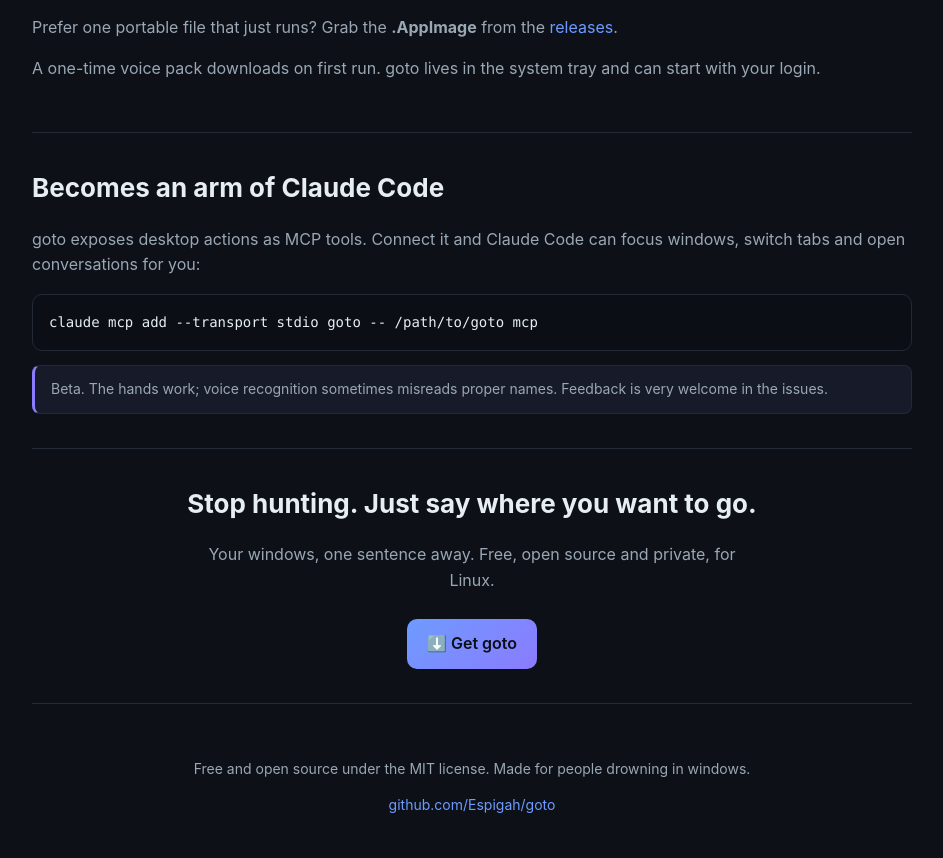
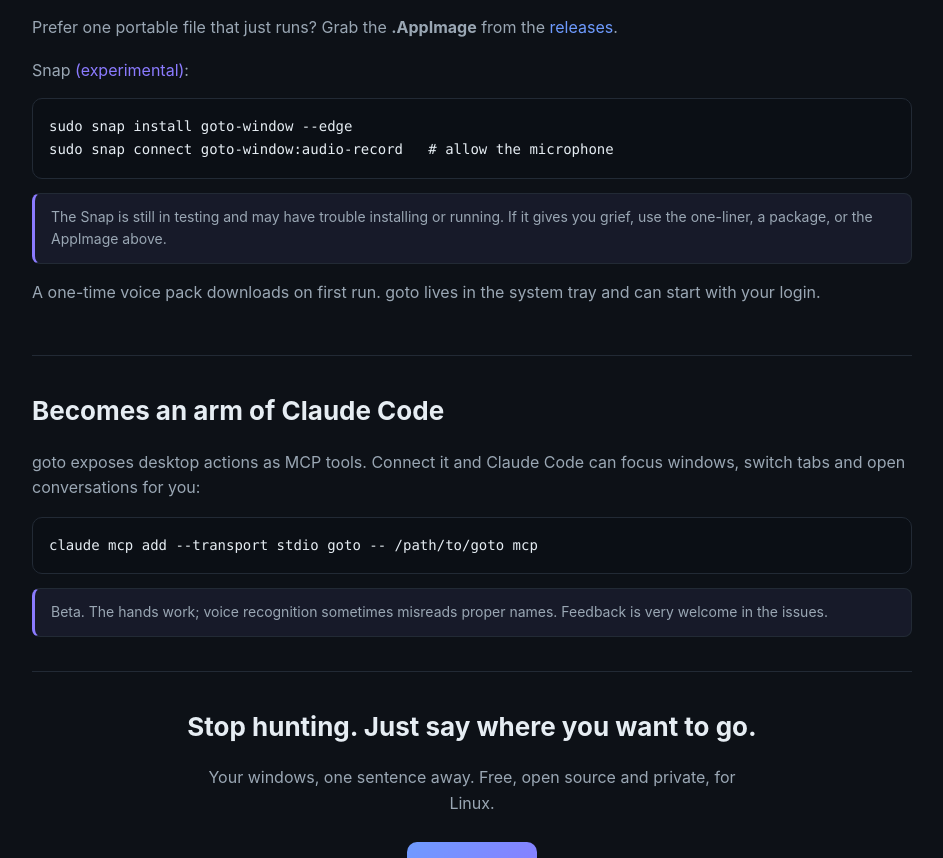
Before and after one commit to Espigah/goto, a plain HTML site: page site/index.html in a window 1280 px wide. Shown: the part 1909-2767 px from the top of the page, without its empty margins (168-1111 px from the left). Drawn offline with Linux system fonts and the light colour scheme.

Commit message:
Landing: add Snap install command (edge) with an experimental warning
snap install goto-window --edge + audio-record connect, plus a note that
the Snap is still in testing and may have install/run issues, pointing to
the one-liner/package/AppImage as alternatives.

```diff
--- a/site/index.html
+++ b/site/index.html
@@ -115,6 +115,10 @@
 # Portable (tar.gz)
 tar xzf goto_&lt;version&gt;_linux_amd64.tar.gz &amp;&amp; ./goto</code></pre>
     <p style="color:var(--muted);margin:18px 0 0">Prefer one portable file that just runs? Grab the <b>.AppImage</b> from the <a href="https://github.com/Espigah/goto/releases/latest">releases</a>.</p>
+    <p style="color:var(--muted);margin:18px 0 8px">Snap <span style="color:var(--accent2)">(experimental)</span>:</p>
+    <pre><code>sudo snap install goto-window --edge
+sudo snap connect goto-window:audio-record   # allow the microphone</code></pre>
+    <div class="note">The Snap is still in testing and may have trouble installing or running. If it gives you grief, use the one-liner, a package, or the AppImage above.</div>
     <p style="color:var(--muted)">A one-time voice pack downloads on first run. goto lives in the system tray and can start with your login.</p>
   </section>
 
```
